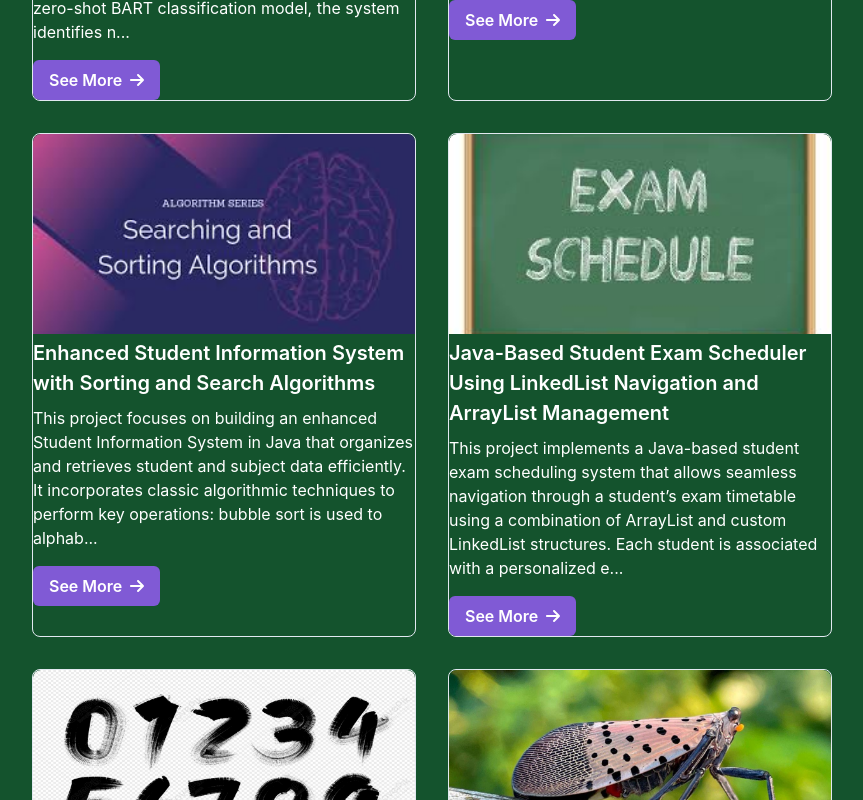
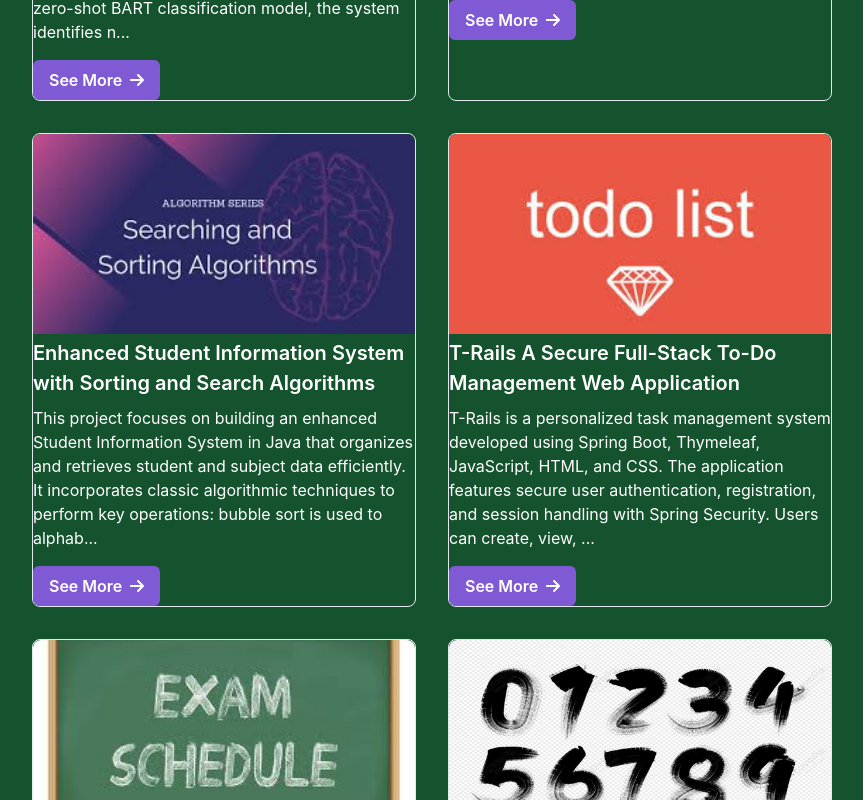
Before and after one commit to krrish5555/portfolio, a React (Create React App) app: page / in a window 1280 px wide. Shown: the part 1340-2140 px from the top of the page, without its empty margins (208-1071 px from the left). Built offline with nearby package versions, Linux system fonts and the light colour scheme.

Commit message:
Added new project

```diff
--- a/src/components/ProjectsSection.js
+++ b/src/components/ProjectsSection.js
@@ -33,6 +33,16 @@
     `,
     getImageSrc: () => require("../images/java2.jpeg"),
     projectLink: "https://github.com/krrish5555/Enhanced-Student-Information-System-with-Sorting-and-Search-Algorithms",
+  },
+  {
+    title: "T-Rails A Secure Full-Stack To-Do Management Web Application",
+    description:
+      "T-Rails is a personalized task management system developed using Spring Boot, Thymeleaf, JavaScript, HTML, and CSS. The application features secure user authentication, registration, and session handling with Spring Security. Users can create, view, update, and delete tasks with customizable priority and due dates, enabling efficient personal organization.",
+    additionalDetails: `
+    The app highlights modern full-stack development principles including RESTful endpoints, responsive UI, dynamic server-client interactions, and role-based data filtering. Key features include task completion tracking, dashboard-based priority grouping, client-side validation, and mobile-friendly layouts, offering a seamless and secure user experience.
+    `,
+    getImageSrc: () => require("../images/todo.jpeg"),
+    projectLink: "https://github.com/krrish5555/T-Rails-A-Secure-Full-Stack-To-Do-Management-Web-Application",
   },
     {
     title: "Java-Based Student Exam Scheduler Using LinkedList Navigation and ArrayList Management",
```
Also changed, not shown: src/images/todo.jpeg (added), 7 other files (tests, documents, lock files or other folders).
